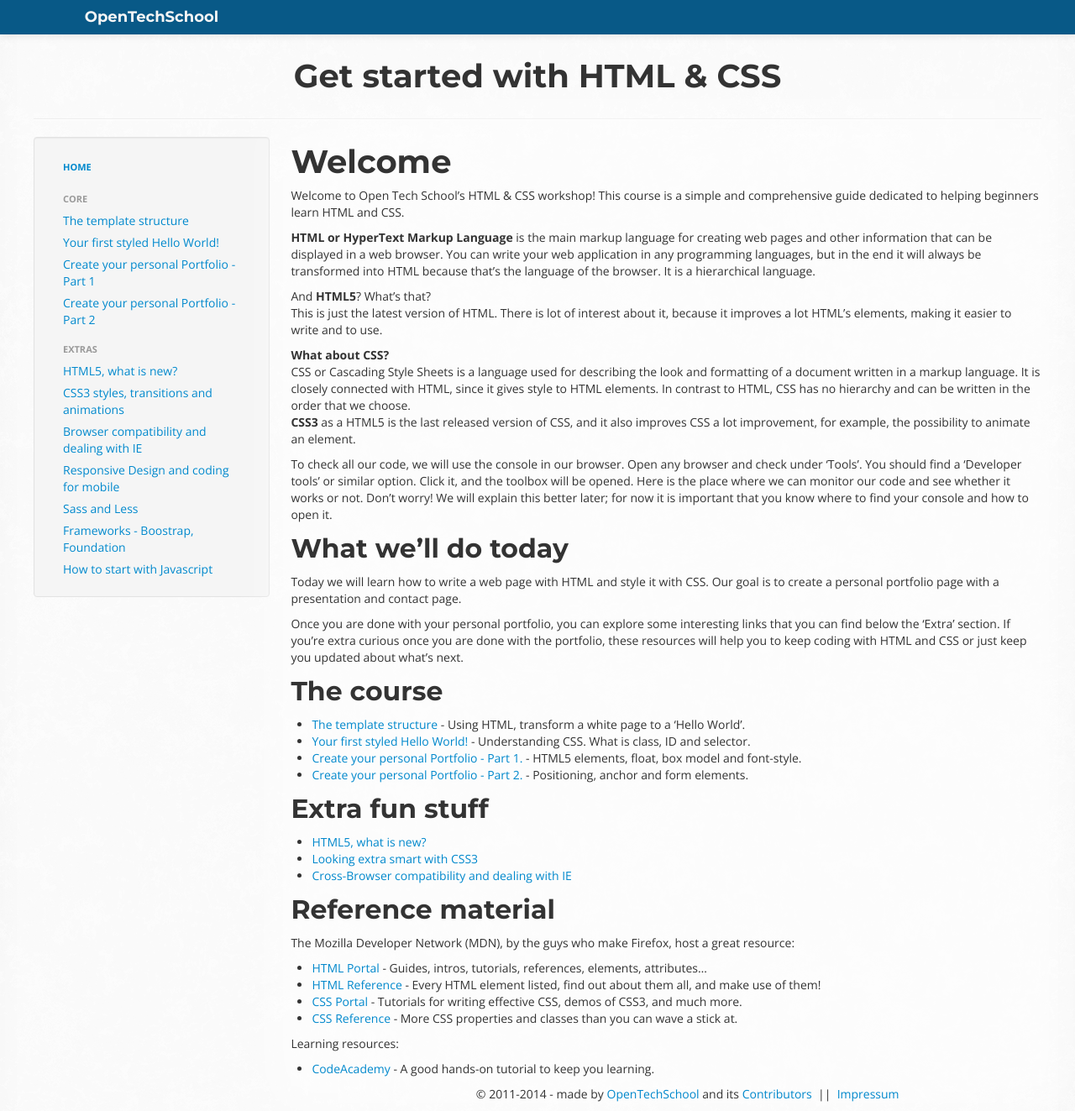
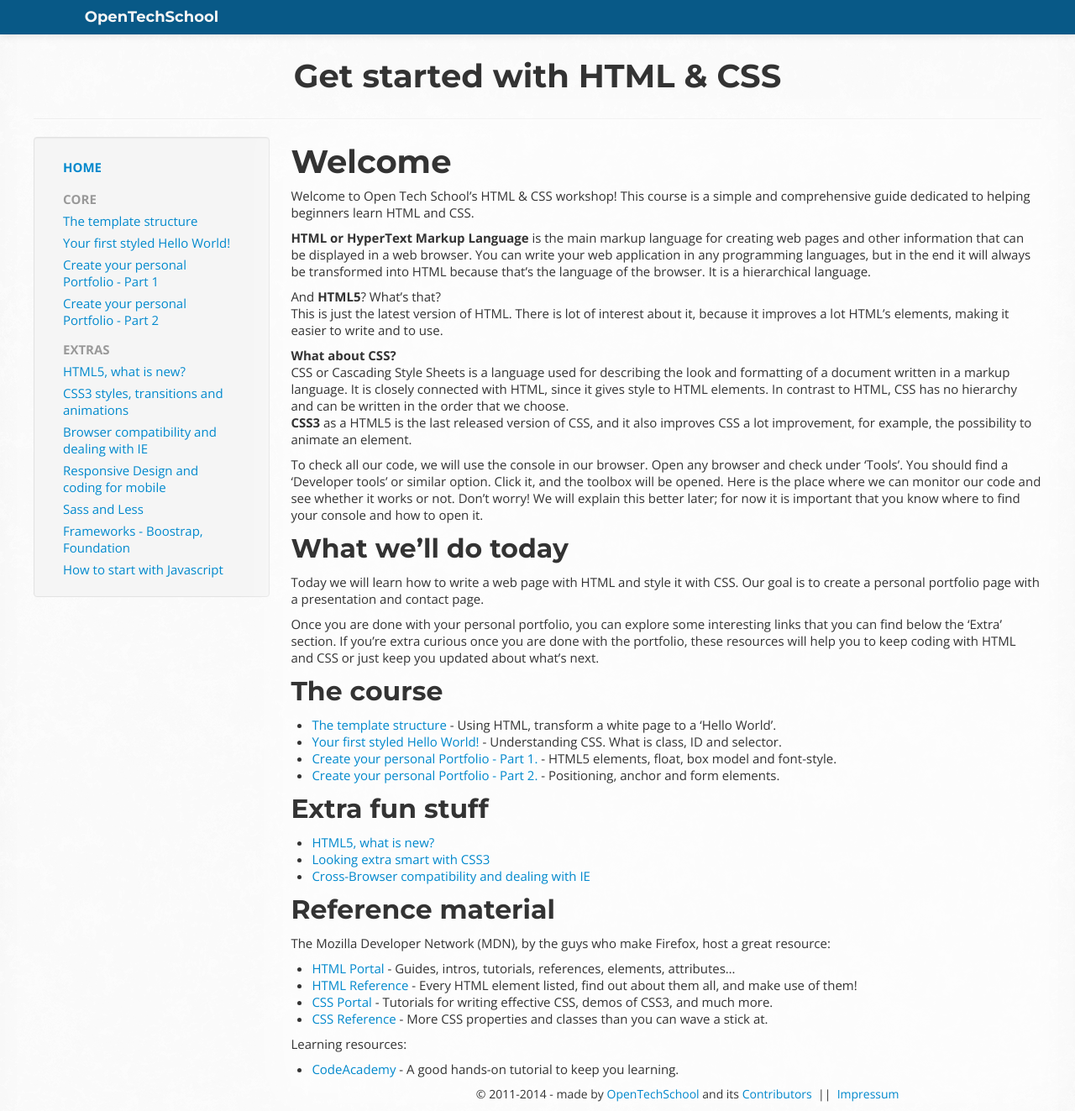
Before and after one commit to OpenTechSchool/html-css-beginners, a Jekyll site: the page built from index.md, in a window 1280 px wide. Shown: the whole page at 84% size. Built offline with Jekyll 4.4.1, drawn with Linux system fonts in a browser that asks for light colours.

Commit message:
Bump body font size

```diff
--- a/_layouts/ots.html
+++ b/_layouts/ots.html
@@ -76,6 +76,10 @@
         box-shadow:         0px 0px 50px 20px rgba(255, 255, 255, 0.5);
       }
 
+      #main-content p, #main-content li {
+        font-size: 15px;
+      }
+
       #footer { text-align: center; }
 
     </style>
```
